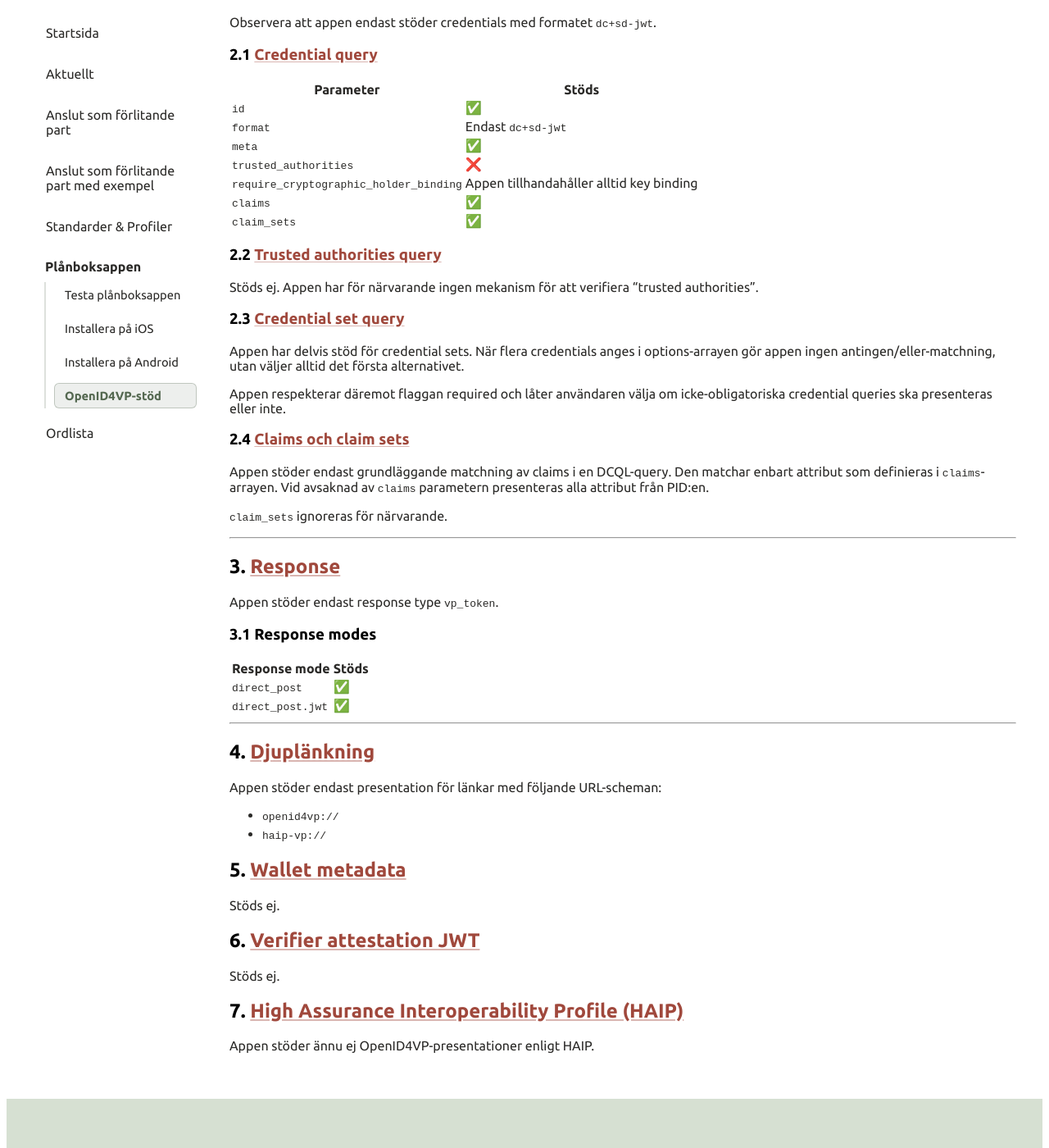
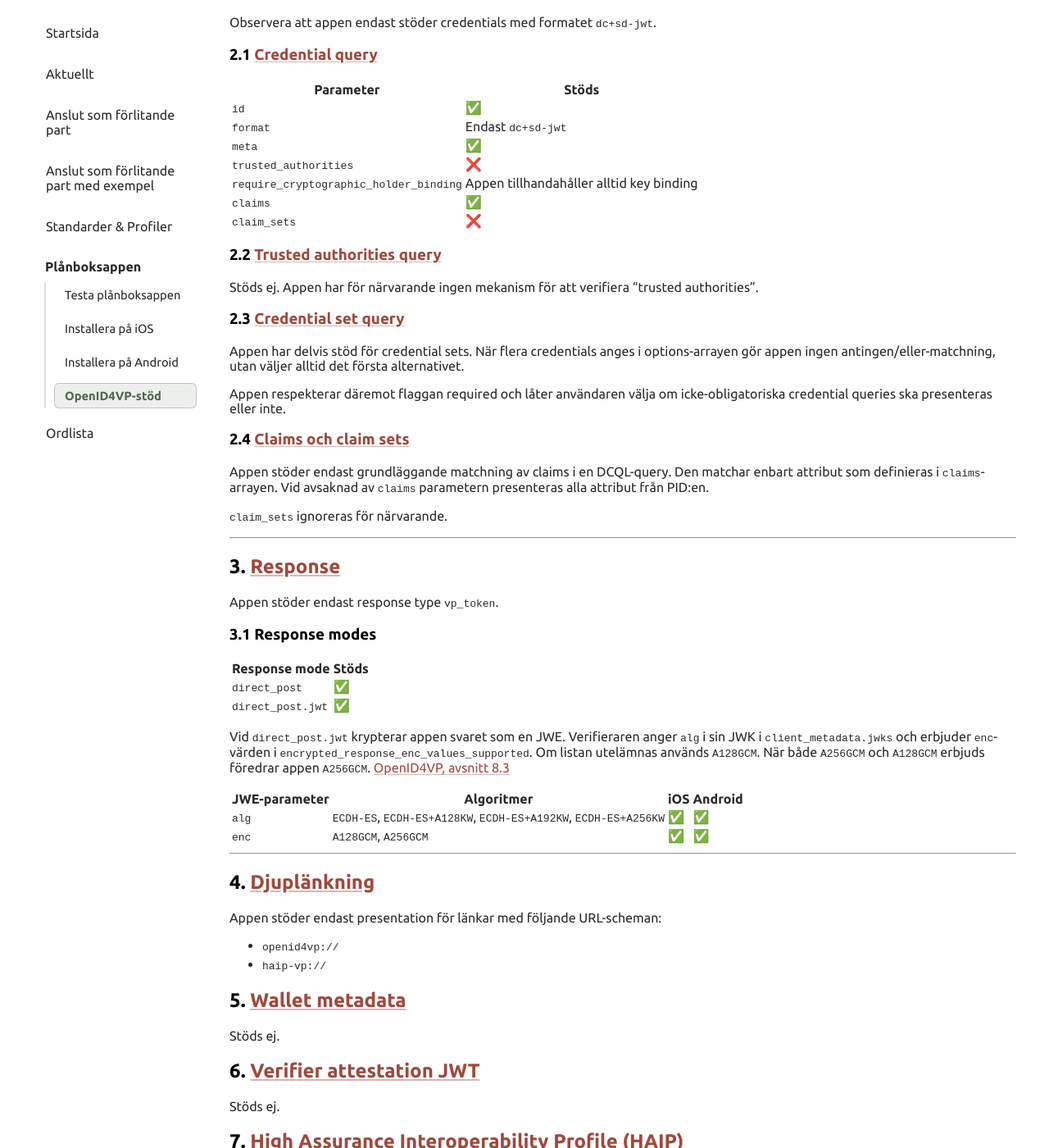
Before and after one commit to diggsweden/wallet-utvecklarportal, a Jekyll site: the page built from pages/planboksappen/openid4vp.md, in a window 1280 px wide and 1400 px high, scrolled down 2060 px. Shown: the whole window at 82% size. Built offline with Jekyll 4.4.1, drawn with Linux system fonts in a browser that asks for light colours.

Commit message:
docs(openid4vp): specify which JWE algorithm/methods the app supports
fix(openid4vp): app does not support claim_sets

Signed-off-by: Asser Hakala <extern.asser.hakala@digg.se>

```diff
--- a/pages/planboksappen/openid4vp.md
+++ b/pages/planboksappen/openid4vp.md
@@ -109,7 +109,7 @@ Observera att appen endast stöder credentials med formatet `dc+sd-jwt`.
 | `trusted_authorities`                  | ❌                                       |
 | `require_cryptographic_holder_binding` | Appen tillhandahåller alltid key binding |
 | `claims`                               | ✅                                       |
-| `claim_sets`                           | ✅                                       |
+| `claim_sets`                           | ❌                                       |
 
 ### 2.2 [Trusted authorities query](https://openid.net/specs/openid-4-verifiable-presentations-1_0.html#name-trusted-authorities-query) {#trusted-authorities-query}
 
@@ -146,6 +146,16 @@ Appen stöder endast response type `vp_token`.
 | `direct_post`     | ✅    |
 | `direct_post.jwt` | ✅    |
 
+Vid `direct_post.jwt` krypterar appen svaret som en JWE. Verifieraren anger `alg` i sin JWK i `client_metadata.jwks`
+och erbjuder `enc`-värden i `encrypted_response_enc_values_supported`. Om listan utelämnas används `A128GCM`.
+När både `A256GCM` och `A128GCM` erbjuds föredrar appen `A256GCM`.
+[OpenID4VP, avsnitt 8.3](https://openid.net/specs/openid-4-verifiable-presentations-1_0.html#section-8.3)
+
+| JWE-parameter | Algoritmer                                                      | iOS | Android |
+| ------------- | --------------------------------------------------------------- | --- | ------- |
+| `alg`         | `ECDH-ES`, `ECDH-ES+A128KW`, `ECDH-ES+A192KW`, `ECDH-ES+A256KW` | ✅  | ✅      |
+| `enc`         | `A128GCM`, `A256GCM`                                            | ✅  | ✅      |
+
 ---
 
 ## 4. [Djuplänkning](https://openid.net/specs/openid-4-verifiable-presentations-1_0.html#name-wallet-invocation) {#djuplankning}
```
Also changed, not shown: .cspell.json.
